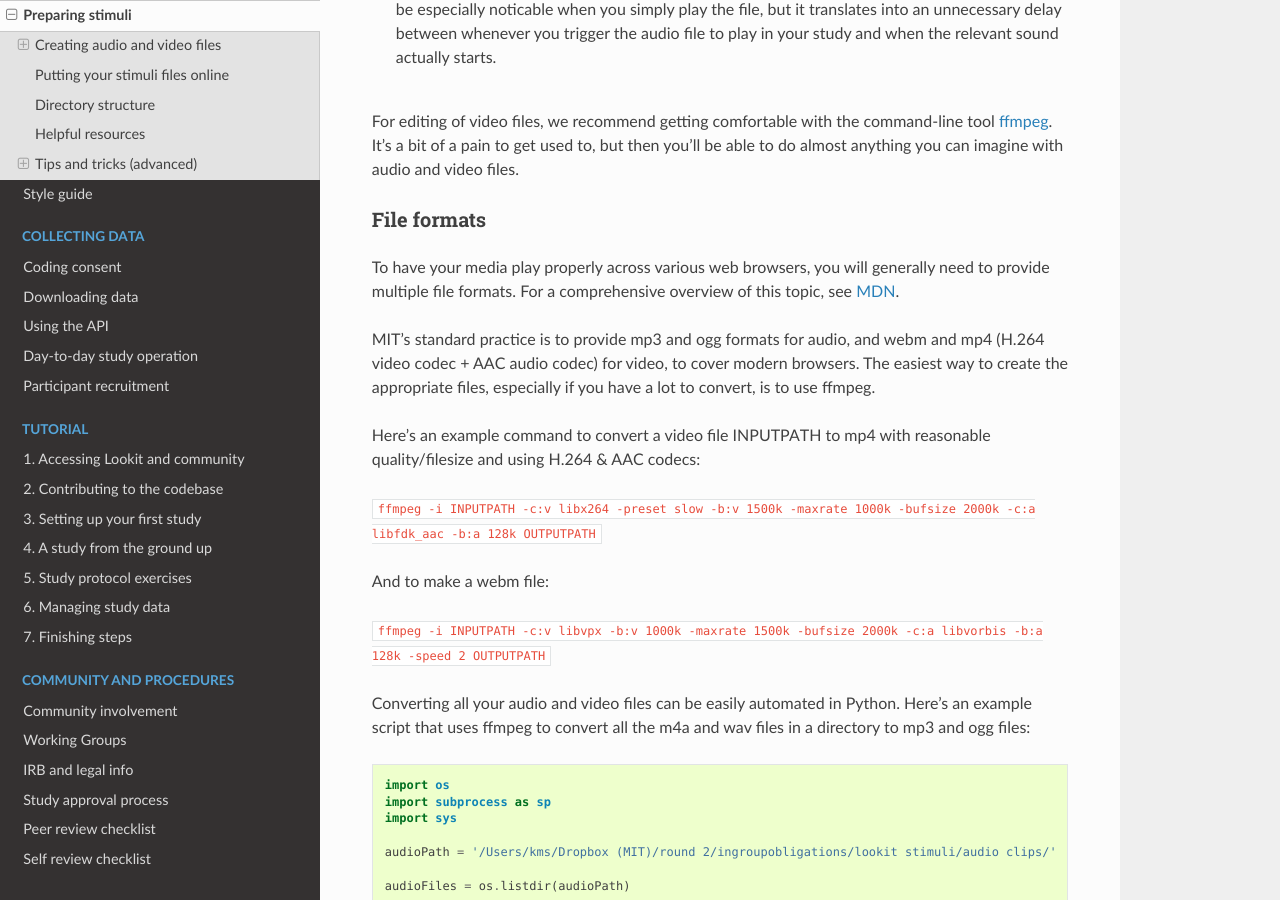
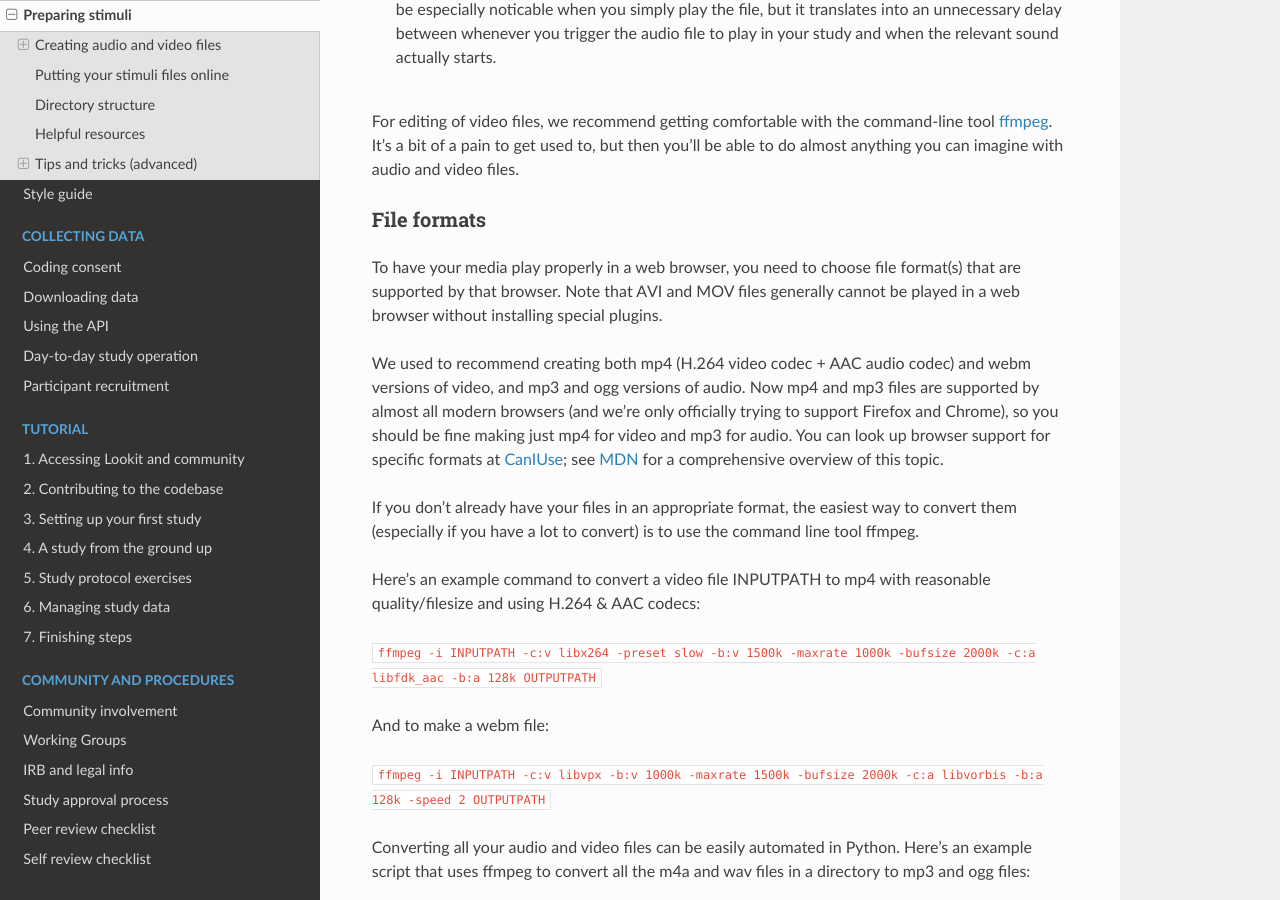
Before and after one commit to lookit/lookit-docs, a Sphinx documentation site: the page built from docs/source/researchers-prep-stimuli.rst, in a window 1280 px wide and 900 px high, scrolled down 1534 px. Built offline with Sphinx 7.4.7 and the Read the Docs theme 2.0.0, drawn with Linux system fonts in a browser that asks for light colours.

Commit message:
update guidance on file formats

```diff
--- a/docs/source/researchers-prep-stimuli.rst
+++ b/docs/source/researchers-prep-stimuli.rst
@@ -60,15 +60,13 @@ but then you'll be able to do almost anything you can imagine with audio and vid
 File formats
 ~~~~~~~~~~~~
 
-To have your media play properly across various web browsers, you will
-generally need to provide multiple file formats. For a comprehensive
-overview of this topic, see
-`MDN <https://developer.mozilla.org/en-US/docs/Web/HTML/Supported_media_formats>`__.
+To have your media play properly in a web browser, you need to choose file format(s) that
+are supported by that browser. Note that AVI and MOV files generally cannot be played in a web browser without installing special plugins.
 
-MIT’s standard practice is to provide mp3 and ogg formats for audio, and
-webm and mp4 (H.264 video codec + AAC audio codec) for video, to cover
-modern browsers. The easiest way to create the appropriate files,
-especially if you have a lot to convert, is to use ffmpeg.
+We used to recommend creating both mp4 (H.264 video codec + AAC audio codec) and webm versions of video, and mp3 and ogg versions of audio. Now mp4 and mp3 files are supported by almost all modern browsers (and we're only officially trying to support Firefox and Chrome), so you should be fine making just mp4 for video and mp3 for audio. You can look up browser support for specific formats at `CanIUse <https://caniuse.com/?search=mp4>`__; see `MDN <https://developer.mozilla.org/en-US/docs/Web/HTML/Supported_media_formats>`__ for a comprehensive overview of this topic.
+
+If you don't already have your files in an appropriate format, the easiest way to convert
+them (especially if you have a lot to convert) is to use the command line tool ffmpeg.
 
 Here’s an example command to convert a video file INPUTPATH to mp4 with
 reasonable quality/filesize and using H.264 & AAC codecs:
```
